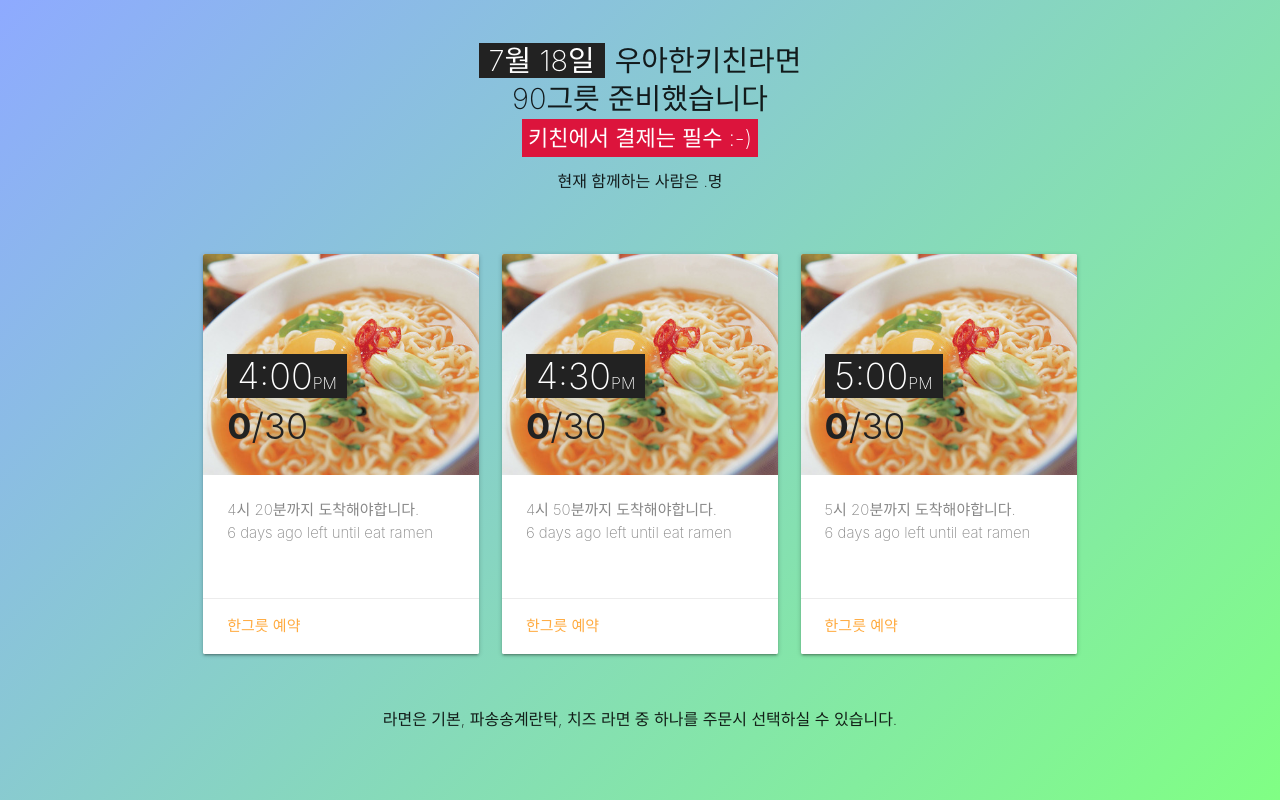
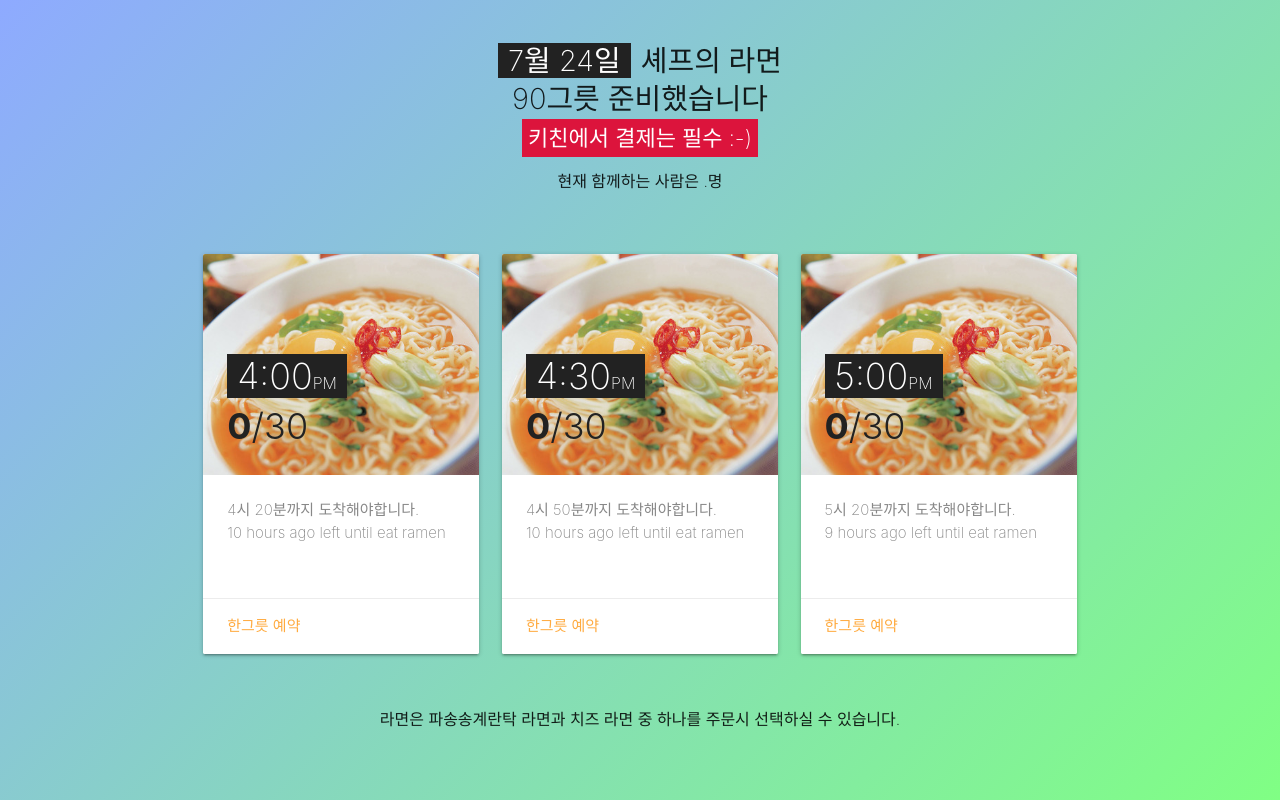
Before and after one commit to ibare/officebob-order-legacy, a website: page public/index.html in a window 1280 px wide. Drawn offline with nearby package versions, Linux system fonts and the light colour scheme; some packages are replaced by stand-ins of ours; no server answers; a script that the page names is missing.

Commit message:
7월 24일로 수정

```diff
--- a/index.js
+++ b/index.js
@@ -4,14 +4,14 @@ var server = require('http').Server(app);
 var mongo = require('mongodb').MongoClient;
 var io = require('socket.io')(server);
 
-var orderdate = '2016-07-18';
+var orderdate = '2016-07-24';
 var mongodb = null;
 var numConnection = 0;
 var numOrders = {
   '1st': 0,
   '2th': 0,
   '3rd': 0,
-  slug: ''
+  slug: 'A'
 };
 
 function updateOrders() {
--- a/public/index.html
+++ b/public/index.html
@@ -6,7 +6,7 @@
     <meta name="viewport" content="width=device-width, initial-scale=1">
     <meta http-equiv="X-UA-Compatible" content="IE=edge">
     <meta name="msapplication-tap-highlight" content="no">
-    <title>우아한키친라면 - 2016/07/18</title>
+    <title>셰프의라면 - 2016-07-24</title>
     <link rel="stylesheet" href="https://cdnjs.cloudflare.com/ajax/libs/materialize/0.97.6/css/materialize.min.css">
     <link rel="stylesheet" href="https://fonts.googleapis.com/icon?family=Material+Icons">
     <link rel="stylesheet" href="https://cdnjs.cloudflare.com/ajax/libs/sweetalert/1.1.3/sweetalert.min.css">
@@ -74,7 +74,7 @@
     <div class="row">
         <div class="col s12 center-align">
             <h1 class="headline" itemprop="description" style="font-size: 29px;">
-                <span class="time">7월 18일</span><strong class="bold">우아한키친라면</strong><br>
+                <span class="time">7월 24일</span><strong class="bold">셰프의 라면</strong><br>
                 <span class="thin">90그릇 준비했습니다</span><br>
                 <span class="warning">키친에서 결제는 필수 :-)</span><br>
                 <span class="thin min">현재 함께하는 사람은 <span class="number-of-connection">.</span>명</span>
@@ -145,7 +145,7 @@
     <div class="row">
         <div class="col s12 center-align">
             <h4 itemprop="description" style="font-size: 16px;">
-                <span class="thin">라면은 기본, 파송송계란탁, 치즈 라면 중 하나를 주문시 선택하실 수 있습니다.</span>
+                <span class="thin">라면은 파송송계란탁 라면과 치즈 라면 중 하나를 주문시 선택하실 수 있습니다.</span>
             </h4>
         </div>
     </div>
@@ -269,9 +269,9 @@
         });
 
         setInterval(function() {
-            $('.countdown.1st').text(moment('2016-07-18 16:00').from()+' left until eat ramen');
-            $('.countdown.2th').text(moment('2016-07-18 16:30').from()+' left until eat ramen');
-            $('.countdown.3rd').text(moment('2016-07-18 17:00').from()+' left until eat ramen');
+            $('.countdown.1st').text(moment('2016-07-24 16:00').from()+' left until eat ramen');
+            $('.countdown.2th').text(moment('2016-07-24 16:30').from()+' left until eat ramen');
+            $('.countdown.3rd').text(moment('2016-07-24 17:00').from()+' left until eat ramen');
         }, 1000);
     });
 </script>
```
